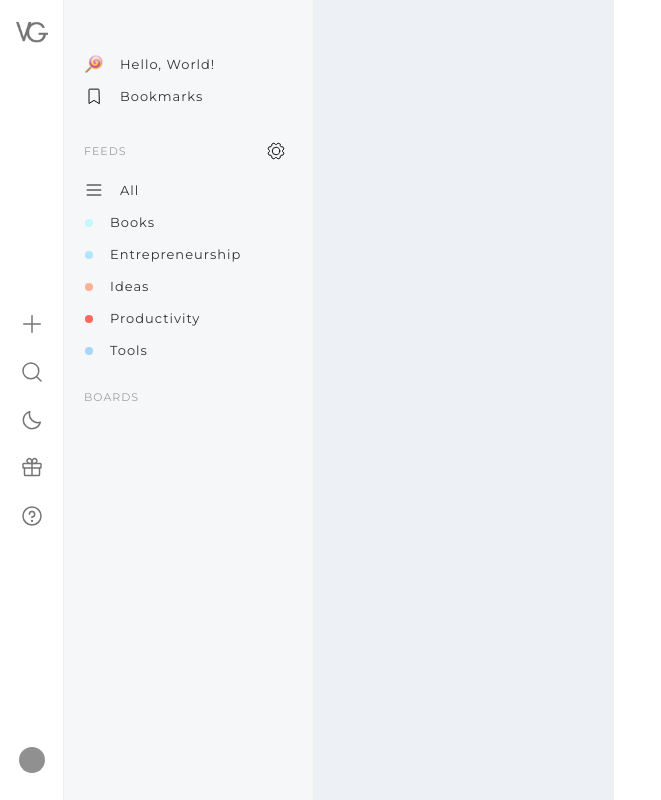
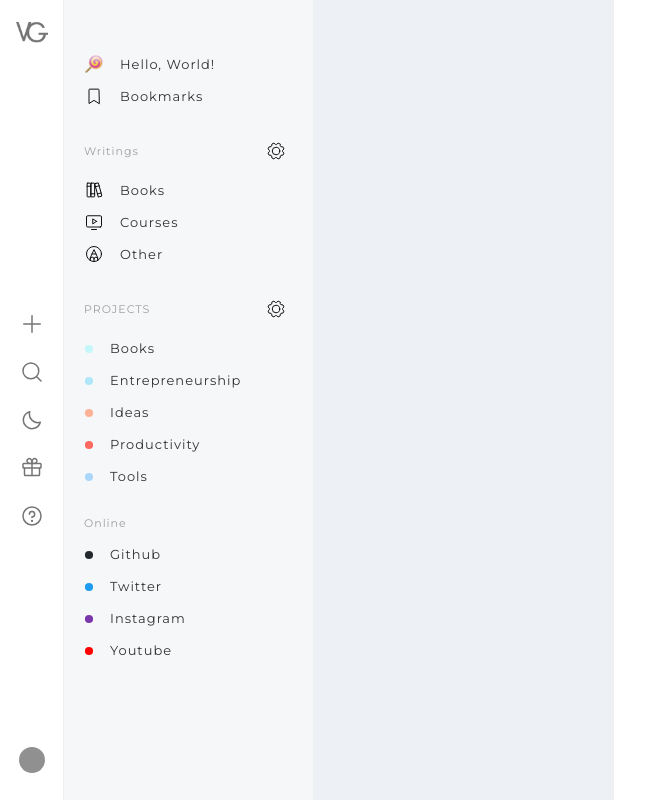
Before and after one commit to pOoOf/blog, a Next.js app: page / in a window 1280 px wide. Shown: the whole page, without its empty margins (0-661 px from the left). Built offline with nearby package versions, Linux system fonts and the light colour scheme.

Commit message:
wip: temp commit

```diff
--- a/src/components/SecondarySidebar/SecondarySidebar.tsx
+++ b/src/components/SecondarySidebar/SecondarySidebar.tsx
@@ -1,5 +1,5 @@
 import Image from 'next/image';
-import { BookmarkSimple, Circle, Gear, List } from 'phosphor-react';
+import { BookmarkSimple, Circle, Gear, List, PencilCircle, Books, MonitorPlay } from 'phosphor-react';
 import cx from 'classnames';
 
 import styles from './SecondarySidebar.module.css';
@@ -18,14 +18,28 @@ const SecondarySidebar = () => {
         <span>Bookmarks</span>
       </div>
       <div className={styles.navHeading}>
-        <span>FEEDS</span>
+        <span>Writings</span>
         <Hover size="small">
           <Gear size={20} weight="light" />
         </Hover>
       </div>
       <div className={styles.navItem}>
-        <List size={20} weight="light" />
-        <span>All</span>
+        <Books size={20} weight="light" />
+        <span>Books</span>
+      </div>
+      <div className={styles.navItem}>
+        <MonitorPlay size={20} weight="light" />
+        <span>Courses</span>
+      </div>
+      <div className={styles.navItem}>
+        <PencilCircle size={20} weight="light" />
+        <span>Other</span>
+      </div>
+      <div className={styles.navHeading}>
+        <span>PROJECTS</span>
+        <Hover size="small">
+          <Gear size={20} weight="light" />
+        </Hover>
       </div>
       <div className={cx(styles.navItem, styles.lightText)}>
         <div className={styles.iconContainer}>
@@ -58,7 +72,31 @@ const SecondarySidebar = () => {
         <span>Tools</span>
       </div>
       <div className={styles.navHeading}>
-        <span>BOARDS</span>
+        <span>Online</span>
+      </div>
+      <div className={cx(styles.navItem, styles.lightText)}>
+        <div className={styles.iconContainer}>
+          <Circle color="#24292f" size={10} weight="fill" />
+        </div>
+        <span>Github</span>
+      </div>
+      <div className={cx(styles.navItem, styles.lightText)}>
+        <div className={styles.iconContainer}>
+          <Circle color="#1d9bf0" size={10} weight="fill" />
+        </div>
+        <span>Twitter</span>
+      </div>
+      <div className={cx(styles.navItem, styles.lightText)}>
+        <div className={styles.iconContainer}>
+          <Circle color="#7a36ac" size={10} weight="fill" />
+        </div>
+        <span>Instagram</span>
+      </div>
+      <div className={cx(styles.navItem, styles.lightText)}>
+        <div className={styles.iconContainer}>
+          <Circle color="#ff0100" size={10} weight="fill" />
+        </div>
+        <span>Youtube</span>
       </div>
     </div>
   );
```
Also changed, not shown: 1 other file (tests, documents, lock files or other folders).
